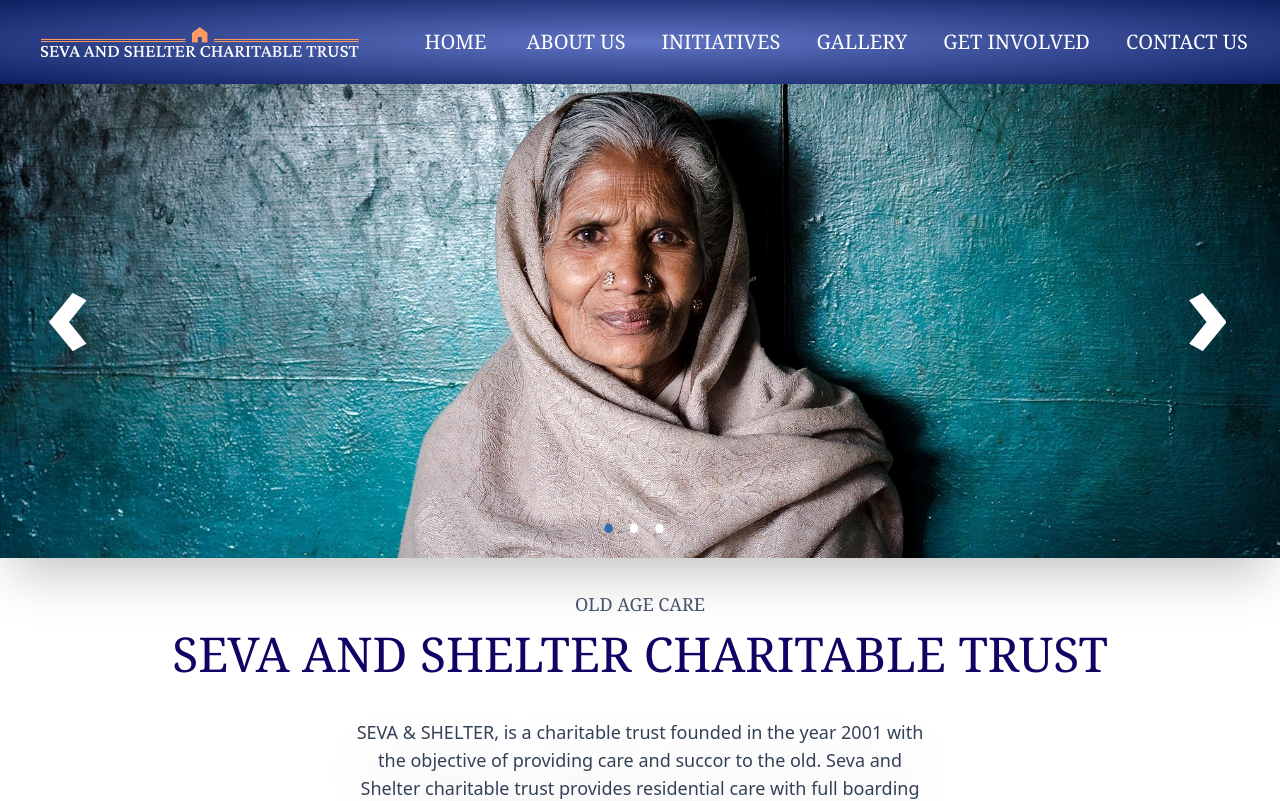
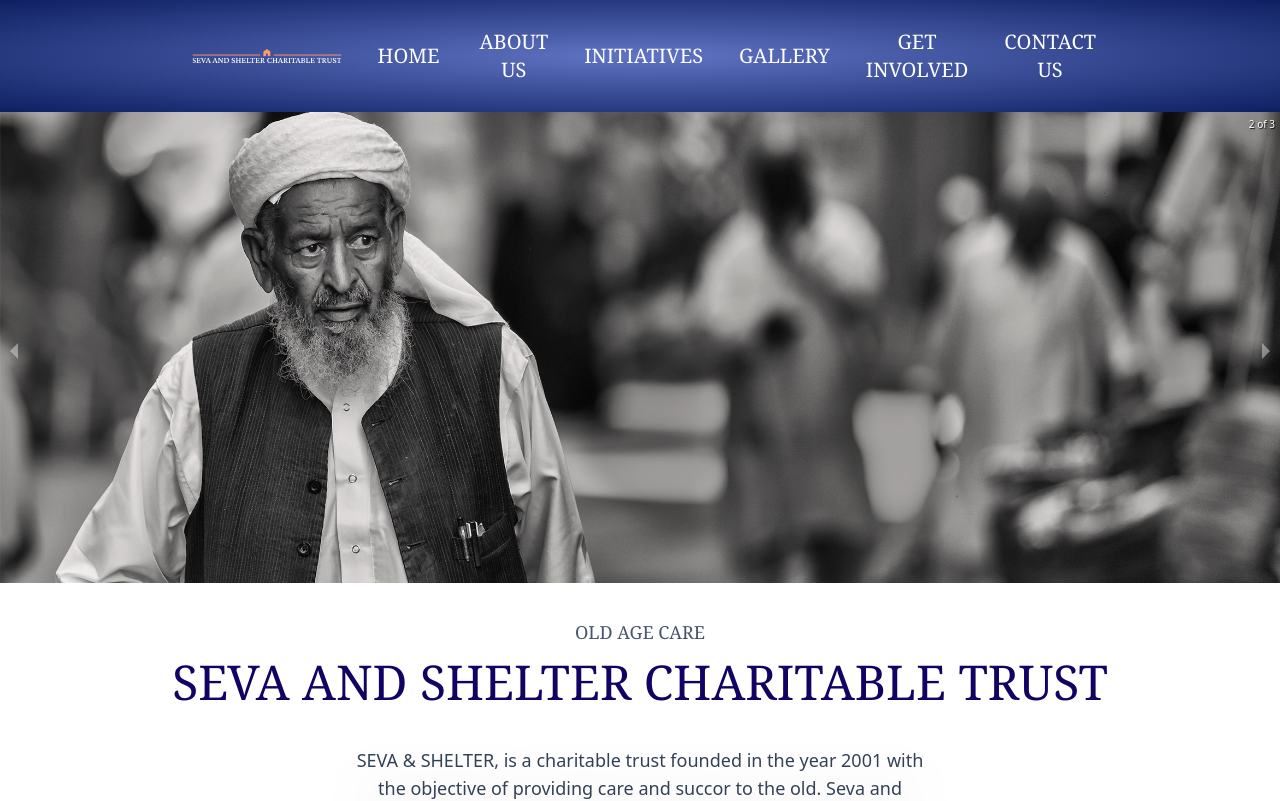
Before and after one commit to sahildkun/OLDAGEHOME, a React (Create React App) app: page / in a window 1280 px wide. Shown: the top 801 px of the page. Built offline with nearby package versions, Linux system fonts and the light colour scheme.

Commit message:
Carousel fixed

```diff
--- a/package.json
+++ b/package.json
@@ -9,6 +9,7 @@
     "flowbite": "^1.5.3",
     "react": "^18.2.0",
     "react-dom": "^18.2.0",
+    "react-responsive-carousel": "^3.2.23",
     "react-router-dom": "^6.4.2",
     "react-scripts": "5.0.1",
     "web-vitals": "^2.1.4"
--- /dev/null
+++ b/src/Banner.js
@@ -0,0 +1,38 @@
+import React from 'react'
+import "react-responsive-carousel/lib/styles/carousel.min.css"; // requires a loader
+import { Carousel } from 'react-responsive-carousel';
+
+
+
+function Banner() {
+  return (
+    <div>
+
+       <Carousel
+       autoPlay
+       infiniteLoop
+       // showArrows={false}
+       showIndicators={false}
+       showThumbs={false}
+       interval={3000}
+
+       >
+        <div>
+            <img src="image2.jpg" alt="" />
+        </div>
+        <div>
+            <img src="image11.jpg" alt="" />
+        </div>
+        <div>
+            <img src="image31.jpg" alt="" />
+        </div>
+
+
+
+       </Carousel>
+
+    </div>
+  )
+}
+
+export default Banner
--- a/src/Hero.js
+++ b/src/Hero.js
@@ -1,4 +1,5 @@
 import React from 'react'
+import Banner from './Banner'
 import Carousel from './Carousel'
 import Footer2 from './Footer2'
 import Founder from './Founder'
@@ -9,7 +10,7 @@
   return (
     <div>
       <Navbar/>
-      <Carousel/>
+     <Banner/>
 
     <section id='hero'  className='mx-auto'>
 
```
Also changed, not shown: 1 other file (tests, documents, lock files or other folders).
